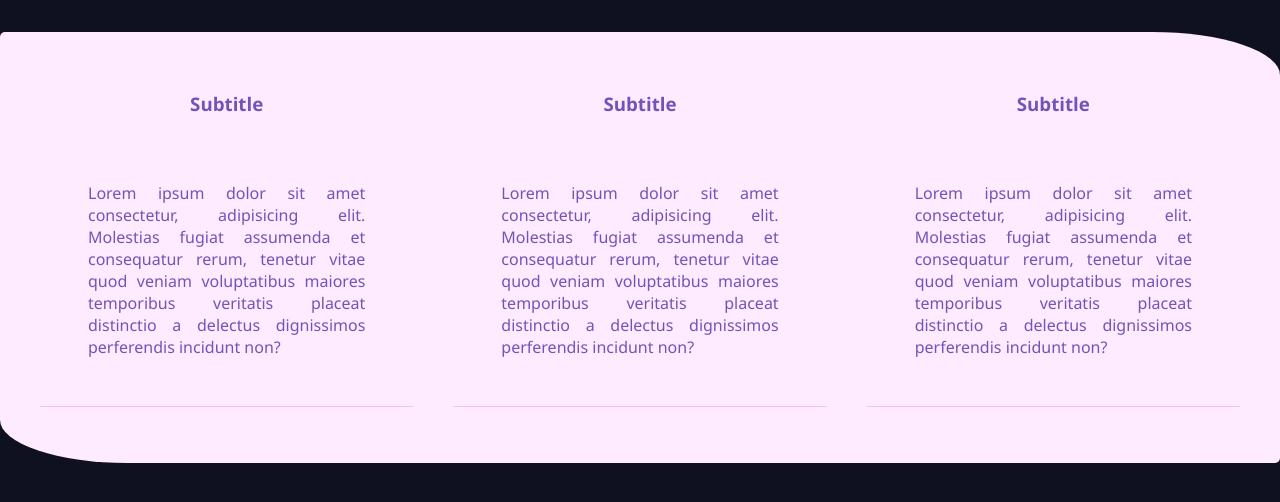
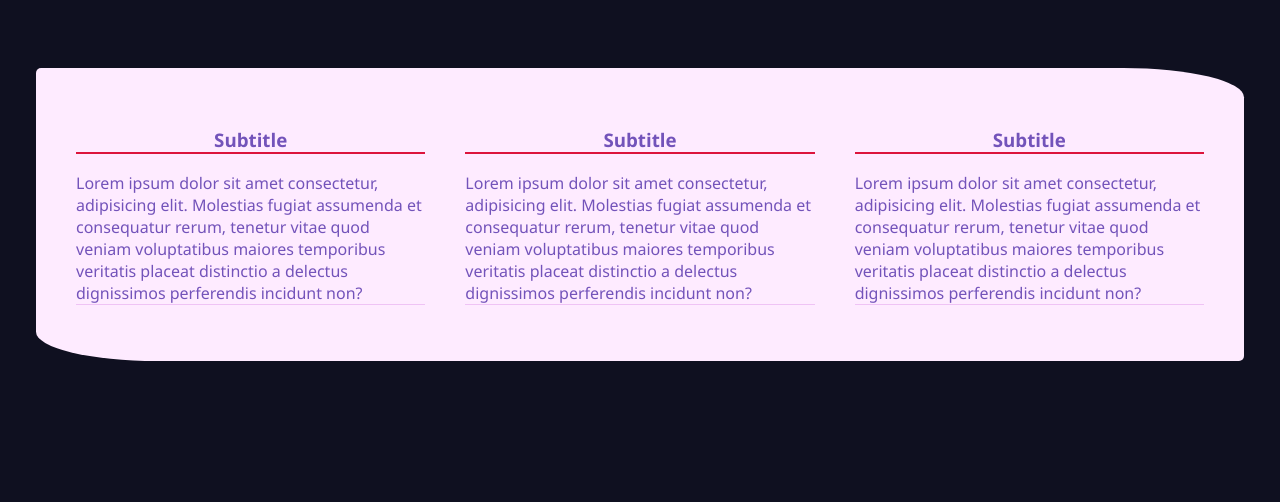
Before and after one commit to Theresececilia/labb-2, a plain HTML site: page index.html in a window 1280 px wide. Shown: the part 170-672 px from the top of the page. Drawn offline with Linux system fonts and the light colour scheme.

Commit message:
style paragraph

```diff
--- a/styles.css
+++ b/styles.css
@@ -8,7 +8,7 @@ body {
     background-color: #0F1020;
     color: #7353BA;
     margin: 0;
-    padding: 0;
+    padding: 36px;
 }
 
 .header {
@@ -26,10 +26,14 @@ div {
     padding: 20px;
 }
 
+h3 {
+    border-bottom: solid crimson 2px;
+
+}
+
 p {
-    text-align: justify;
+    text-align: left;
     border-bottom: 1px solid #EFC3F5;
-    padding: 48px;
 }
 
 .text-container {
```
